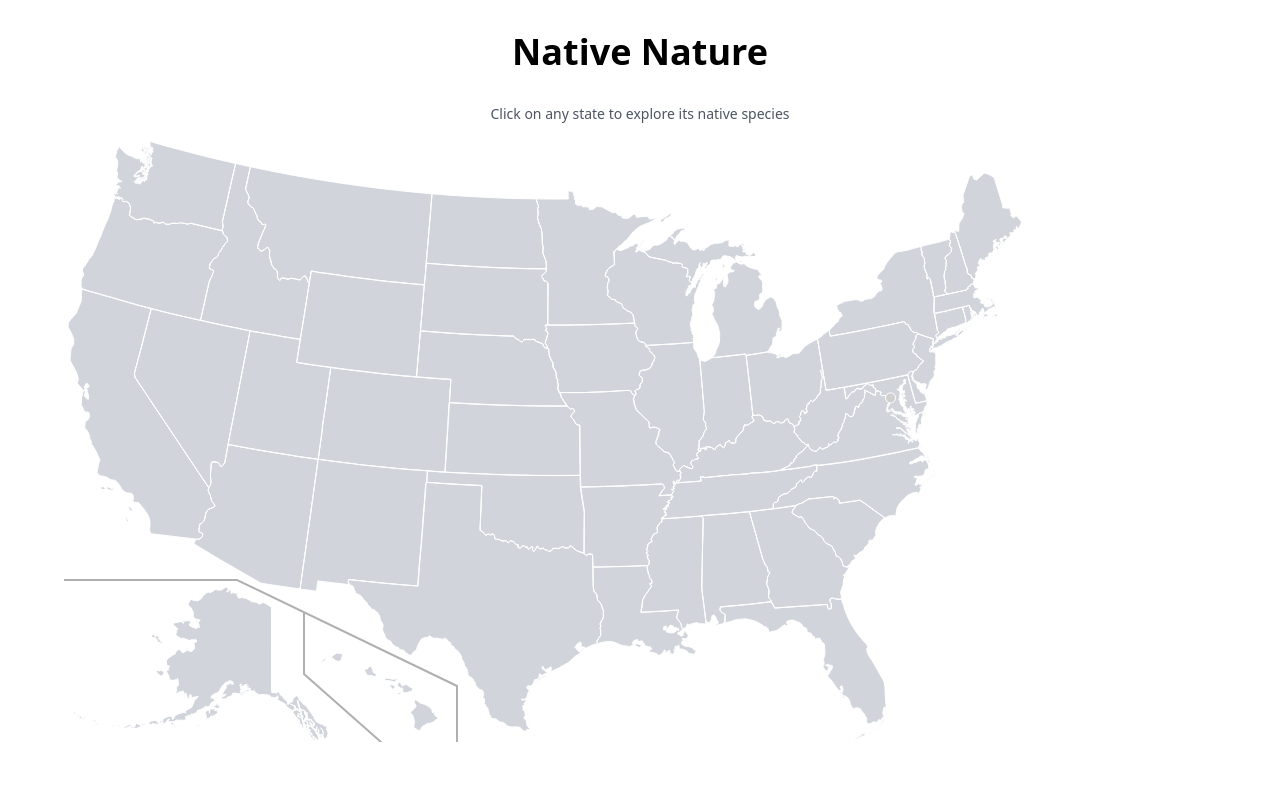
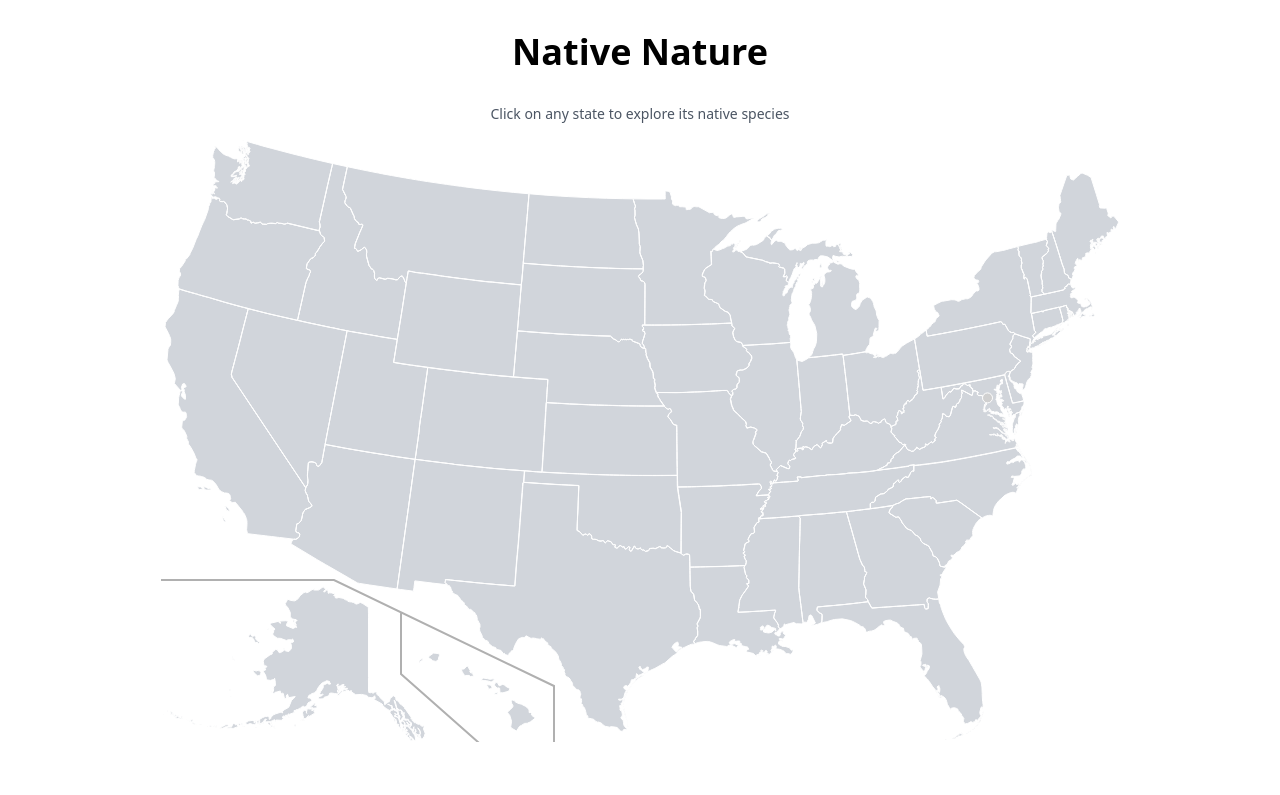
Before and after one commit to ryanwhetstone/native-nature, a Next.js app: page / in a window 1280 px wide. Shown: the top 795 px of the page. Built offline with nearby package versions, Linux system fonts and the light colour scheme.

Commit message:
Center SVG map on page

```diff
--- a/app/USMap.tsx
+++ b/app/USMap.tsx
@@ -93,7 +93,7 @@ export function USMap() {
         {svgContent && (
           <div
             ref={containerRef}
-            className="w-full"
+            className="w-full flex justify-center"
             dangerouslySetInnerHTML={{ __html: svgContent }}
           />
         )}
```
